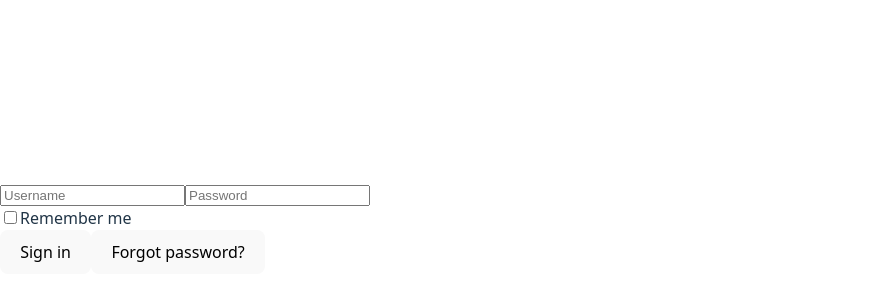
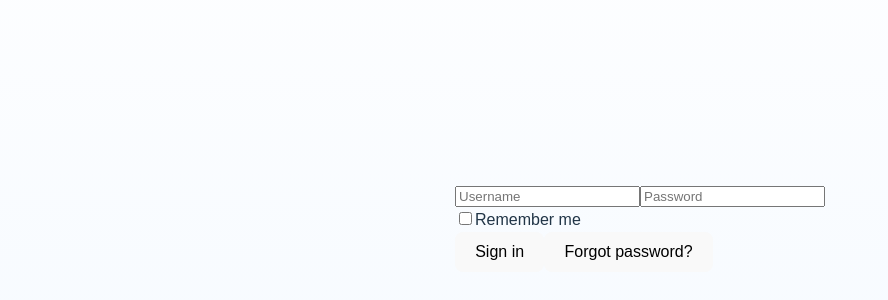
Before and after one commit to AnaBojato/Parcial_Web, a React (Vite) app in the folder second_point/Sign_in_movil/: page / in a window 1280 px wide. Shown: the part 172-472 px from the top of the page, without its empty margins (0-888 px from the left). Built offline with nearby package versions, Linux system fonts and the light colour scheme.

Commit message:
💄 Add basic layout and background for login screen

```diff
--- a/second_point/Sign_in_movil/package.json
+++ b/second_point/Sign_in_movil/package.json
@@ -1,7 +1,7 @@
 {
   "name": "sign-in-movil",
   "private": true,
-  "version": "0.3.1",
+  "version": "0.4.0",
   "type": "module",
   "scripts": {
     "dev": "vite",
--- a/second_point/Sign_in_movil/src/pages/Login.css
+++ b/second_point/Sign_in_movil/src/pages/Login.css
@@ -0,0 +1,14 @@
+body {
+    margin: 0;
+    font-family: Arial, sans-serif;
+  }
+
+  .login-container {
+    position: relative;
+    height: 100vh;
+    width: 100vw;
+    background: linear-gradient(to bottom, #ffffff, #f2f8ff);
+    display: flex;
+    justify-content: center;
+    align-items: center;
+  }
--- a/second_point/Sign_in_movil/src/pages/Login.jsx
+++ b/second_point/Sign_in_movil/src/pages/Login.jsx
@@ -1,4 +1,6 @@
 import React, { useState } from "react";
+import "./Login.css";
+
 
 export default function Login() {
   const [username, setUsername] = useState("");
```
